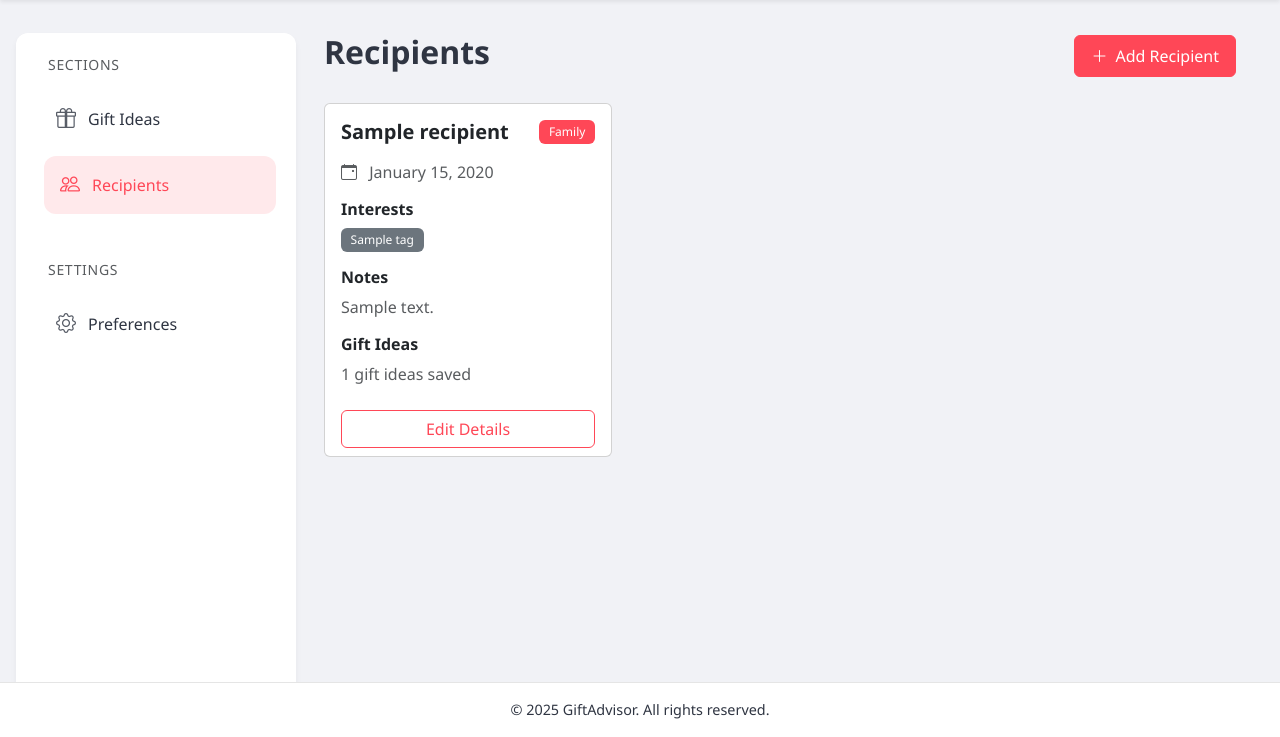
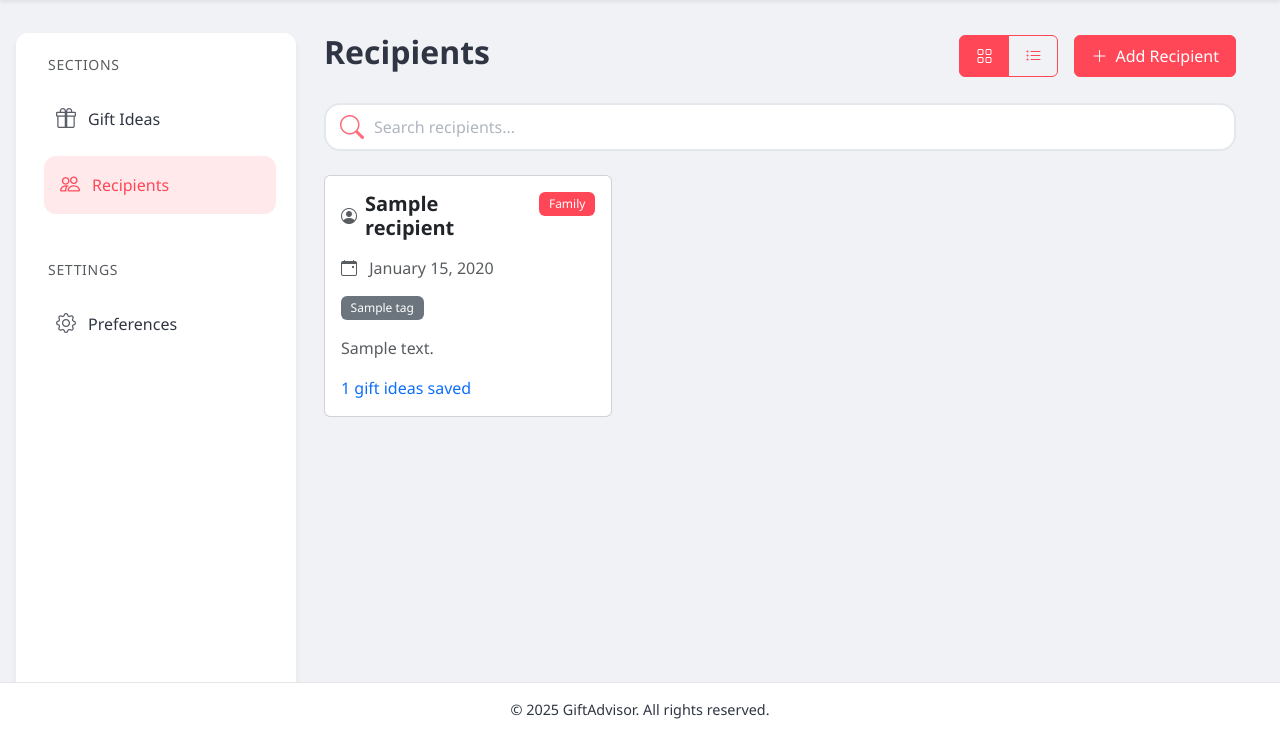
Before and after one commit to DelevoXDG/GiftAdvisor, a Django app: page /recipients/ in a window 1280 px wide. Shown: the part 63-800 px from the top of the page. Run offline with Django 5.2, Linux system fonts and the light colour scheme; a user stored in the database is signed in; tables that the repository leaves empty hold one stand-in row (values such as "Sample post"); some libraries are stand-ins or nearby versions.

Commit message:
improve recepient section design

```diff
--- a/static/js/recipients.js
+++ b/static/js/recipients.js
@@ -16,7 +16,18 @@ class Recipients {
         // State
         this.isSubmitting = false;
 
+        // Elements
+        this.searchInput = document.getElementById('recipientSearch');
+        this.gridViewBtn = document.getElementById('gridViewBtn');
+        this.listViewBtn = document.getElementById('listViewBtn');
+        this.giftGrid = document.querySelector('.gift-grid');
+        this.giftList = document.querySelector('.gift-list');
+
+        // State
+        this.searchTimeout = null;
+
         this.initializeEventListeners();
+        this.restoreLayoutPreference();
     }
 
     initializeEventListeners() {
@@ -33,6 +44,13 @@ class Recipients {
         document.querySelectorAll('[data-recipient-id]').forEach(button => {
             button.addEventListener('click', (e) => this.handleEditClick(e));
         });
+
+        // Search
+        this.searchInput.addEventListener('input', () => this.handleSearch());
+
+        // View toggling
+        this.gridViewBtn.addEventListener('click', () => this.toggleView('grid'));
+        this.listViewBtn.addEventListener('click', () => this.toggleView('list'));
     }
 
     async handleAddRecipient(e) {
@@ -188,6 +206,56 @@ class Recipients {
         form.reset();
         this.isSubmitting = false;
     }
+
+    handleSearch() {
+        clearTimeout(this.searchTimeout);
+        this.searchTimeout = setTimeout(() => this.performSearch(), 300);
+    }
+
+    performSearch() {
+        const query = this.searchInput.value.toLowerCase().trim();
+        const recipients = document.querySelectorAll('.gift-grid > a, .gift-list > a');
+
+        recipients.forEach(recipient => {
+            const name = recipient.querySelector('h5').textContent.toLowerCase();
+            const relationship = recipient.querySelector('.badge').textContent.toLowerCase();
+            const notes = recipient.querySelector('p.text-muted')?.textContent.toLowerCase() || '';
+            const interests = Array.from(recipient.querySelectorAll('.badge.bg-secondary'))
+                .map(badge => badge.textContent.toLowerCase());
+
+            const matches = name.includes(query) ||
+                           relationship.includes(query) ||
+                           notes.includes(query) ||
+                           interests.some(interest => interest.includes(query));
+
+            recipient.style.display = matches ? '' : 'none';
+        });
+    }
+
+    restoreLayoutPreference() {
+        const savedLayout = localStorage.getItem('recipientLayoutPreference');
+        if (savedLayout) {
+            this.toggleView(savedLayout, false);
+        }
+    }
+
+    toggleView(type, savePreference = true) {
+        if (type === 'grid') {
+            this.gridViewBtn.classList.add('active');
+            this.listViewBtn.classList.remove('active');
+            this.giftGrid.classList.remove('d-none');
+            this.giftList.classList.add('d-none');
+        } else {
+            this.listViewBtn.classList.add('active');
+            this.gridViewBtn.classList.remove('active');
+            this.giftList.classList.remove('d-none');
+            this.giftGrid.classList.add('d-none');
+        }
+
+        if (savePreference) {
+            localStorage.setItem('recipientLayoutPreference', type);
+        }
+    }
 }
 
 // Initialize when DOM is loaded
--- a/templates/recipients.html
+++ b/templates/recipients.html
@@ -27,25 +27,51 @@
 
     <!-- Main Content -->
     <div class="main-content">
-        <div class="container-fluid py-4">
+        <div class="container py-4">
             <div class="d-flex justify-content-between align-items-center mb-4">
                 <h2 class="fw-bold">Recipients</h2>
+                <div class="d-flex gap-3">
+                    <div class="btn-group" role="group">
+                        <button type="button" class="btn btn-outline-primary active px-3" id="gridViewBtn">
+                            <i class="bi bi-grid"></i>
+                        </button>
+                        <button type="button" class="btn btn-outline-primary px-3" id="listViewBtn">
+                            <i class="bi bi-list-ul"></i>
+                        </button>
+                    </div>
                     <button class="btn btn-primary d-flex align-items-center gap-2" data-bs-toggle="modal" data-bs-target="#addRecipientModal">
                         <i class="bi bi-plus-lg"></i>
                         <span>Add Recipient</span>
                     </button>
                 </div>
+            </div>
+
+            <!-- Search Bar -->
+            <div class="mb-4">
+                <div class="modern-input-wrapper">
+                    <i class="bi bi-search input-icon"></i>
+                    <input type="text"
+                           class="modern-input"
+                           id="recipientSearch"
+                           placeholder="Search recipients..."
+                           autocomplete="off"
+                           spellcheck="false">
+                </div>
+            </div>
 
             {% if recipients %}
-                <div class="row g-4">
+                <!-- Grid View -->
+                <div class="gift-grid">
                     {% for recipient in recipients %}
-                        <div class="col-md-6 col-lg-4">
                         <a href="{% url 'recipient_profile' recipient.id %}" class="text-decoration-none">
                             <div class="card h-100 recipient-card">
                                 <div class="card-body">
                                     <div class="d-flex justify-content-between align-items-start mb-3">
+                                        <div class="d-flex align-items-center gap-2">
+                                            <i class="bi bi-person-circle text-muted"></i>
                                             <h5 class="card-title fw-bold mb-0">{{ recipient.name }}</h5>
-                                            <span class="badge bg-primary">{{ recipient.get_relationship_display }}</span>
+                                        </div>
+                                        <span class="badge bg-primary ms-2">{{ recipient.get_relationship_display }}</span>
                                     </div>
 
                                     {% if recipient.birth_date %}
@@ -57,7 +83,6 @@
 
                                     {% if recipient.interests.all %}
                                         <div class="mb-3">
-                                                <h6 class="fw-bold mb-2">Interests</h6>
                                             <div class="d-flex flex-wrap gap-2">
                                                 {% for interest in recipient.interests.all %}
                                                     <span class="badge bg-secondary">{{ interest.name }}</span>
@@ -68,30 +93,55 @@
 
                                     {% if recipient.notes %}
                                         <div class="mb-3">
-                                                <h6 class="fw-bold mb-2">Notes</h6>
                                             <p class="text-muted mb-0">{{ recipient.notes|truncatechars:100 }}</p>
                                         </div>
                                     {% endif %}
 
                                     <div class="mt-3">
-                                            <h6 class="fw-bold mb-2">Gift Ideas</h6>
-                                            <p class="text-muted mb-0">
+                                        <p class="text-primary mb-0">
                                             {{ recipient.gift_ideas.count }} gift ideas saved
                                         </p>
                                     </div>
                                 </div>
-                                    <div class="card-footer bg-transparent border-top-0">
-                                        <button class="btn btn-outline-primary w-100"
-                                                data-recipient-id="{{ recipient.id }}"
-                                                data-bs-toggle="modal"
-                                                data-bs-target="#editRecipientModal"
-                                                onclick="event.stopPropagation()">
-                                            Edit Details
-                                        </button>
+                            </div>
+                        </a>
+                    {% endfor %}
+                </div>
+
+                <!-- List View -->
+                <div class="gift-list d-none">
+                    {% for recipient in recipients %}
+                        <a href="{% url 'recipient_profile' recipient.id %}" class="text-decoration-none">
+                            <div class="gift-item shadow-sm clickable">
+                                <div class="d-flex align-items-center gap-3">
+                                    <i class="bi bi-person-circle text-muted" style="font-size: 2rem;"></i>
+                                    <div class="flex-grow-1">
+                                        <div class="d-flex justify-content-between align-items-start">
+                                            <div>
+                                                <h5 class="mb-1">{{ recipient.name }}</h5>
+                                                {% if recipient.notes %}
+                                                    <p class="text-muted mb-0">{{ recipient.notes|truncatechars:60 }}</p>
+                                                {% endif %}
+                                            </div>
+                                            <div class="d-flex flex-column align-items-end">
+                                                <span class="badge bg-primary ms-3">{{ recipient.get_relationship_display }}</span>
+                                                <small class="text-primary mt-2">{{ recipient.gift_ideas.count }} gifts</small>
+                                            </div>
+                                        </div>
+                                        {% if recipient.interests.all %}
+                                            <div class="mt-2">
+                                                {% for interest in recipient.interests.all|slice:":3" %}
+                                                    <span class="badge bg-secondary me-1">{{ interest.name }}</span>
+                                                {% endfor %}
+                                                {% if recipient.interests.count > 3 %}
+                                                    <span class="badge bg-secondary">+{{ recipient.interests.count|add:"-3" }}</span>
+                                                {% endif %}
+                                            </div>
+                                        {% endif %}
+                                    </div>
                                 </div>
                             </div>
                         </a>
-                        </div>
                     {% endfor %}
                 </div>
             {% else %}
```
Lines whose indentation alone changed are shown as unchanged.
